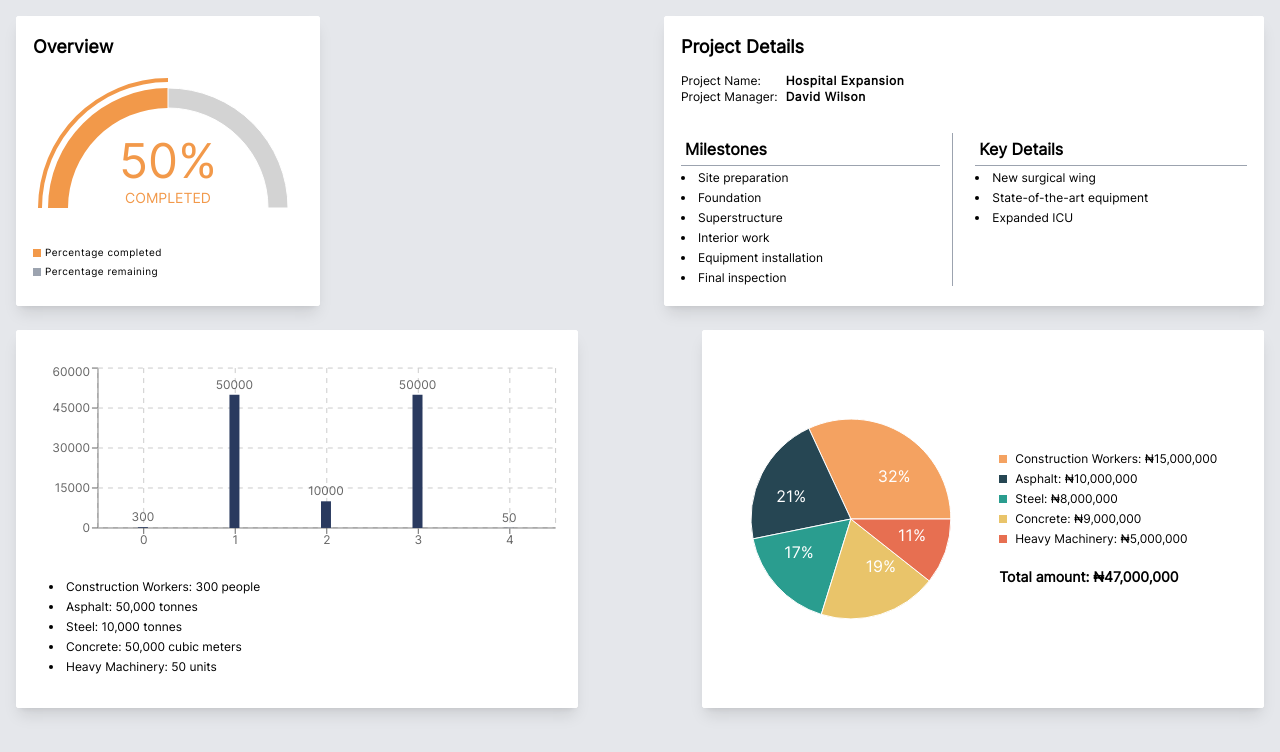
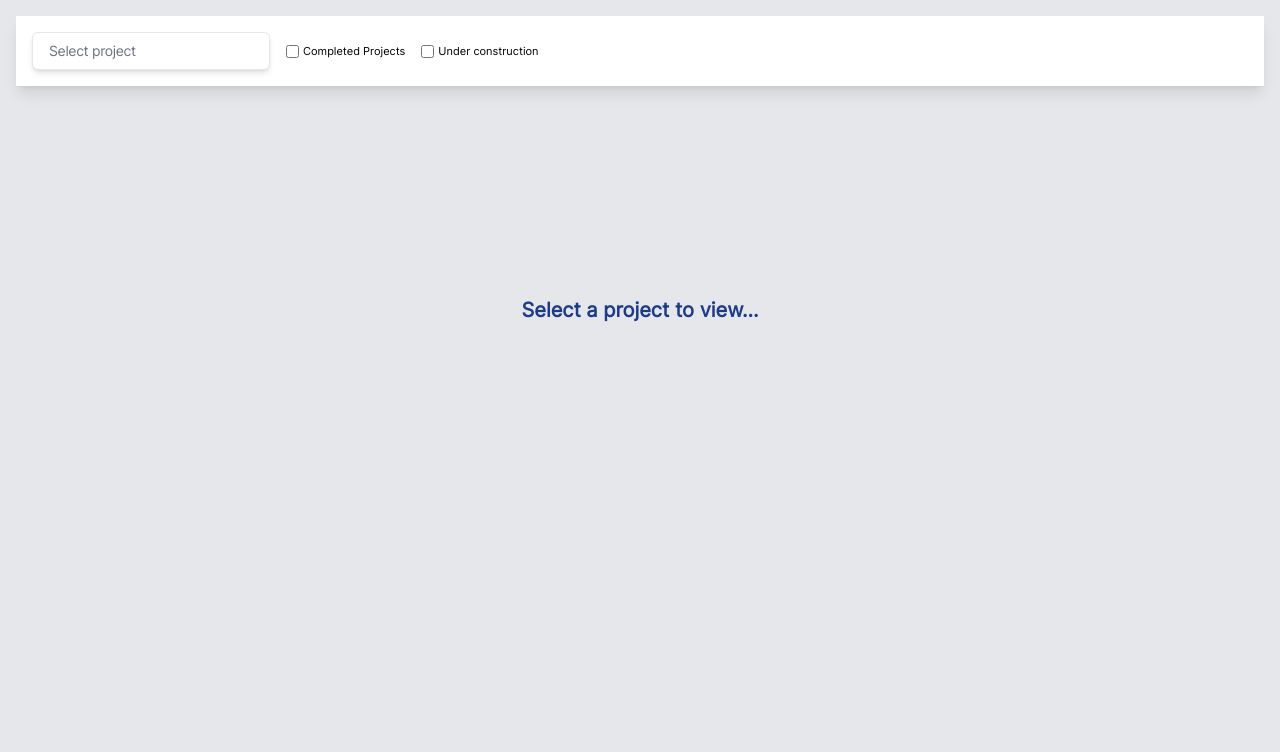
Before and after one commit to Chima-Peter/Construction_Dashboard, a React (Vite) app: page / in a window 1280 px wide. Shown: the top 752 px of the page. Built offline with nearby package versions, Linux system fonts and the light colour scheme.

Commit message:
work out the basic form part

```diff
--- a/src/features/ViewProject/ViewProject.tsx
+++ b/src/features/ViewProject/ViewProject.tsx
@@ -1,18 +1,91 @@
+import { useRef, useState } from "react"
 import Budget from "./budget/Budget"
 import ProjectDetails from "./project_details/ProjectDetails"
 import Resources from "./resources/Resources"
+import { useAppSelector } from "../../app/hooks"
+import { selectCompleteProjects, selectWorkingProjects } from "./ViewProjectSlice"
 
 
 function ViewProjects() {
 
+   // ref to get checkbox
+   const checkRefs = useRef<(HTMLInputElement | null)[]>([])
+
+   // get all projects; complete or not
+   const allProjects = useAppSelector((state) => state.view)
+
+   // get only complete projects
+   const completeProjects = useAppSelector((state) => selectCompleteProjects(state));
+
+   // get only working projects
+   const workingProjects = useAppSelector((state) => selectWorkingProjects(state));
+
+   // set initial state to with all projects before change starts
+   const [projects, setProjects] = useState(allProjects)
+
+   // state to hide the project display till user chooses a project
+   const [show, setShow] = useState(false)
+
+   const handleCheckbox = (index:number, next:number) => {
+
+      // logic to ensure user selects either one checkbox or none.
+      if (checkRefs.current[index])
+         if (!checkRefs.current[next]?.checked) {
+            if (checkRefs.current[index].checked) checkRefs.current[index].checked = true; else checkRefs.current[index].checked = false
+         }
+      else
+         checkRefs.current[index].checked = false
+
+      // check to get correct list of projects from store whether they're complete, in progress and set to correct one
+
+      if (checkRefs.current[0]?.checked && !checkRefs.current[1]?.checked) setProjects(completeProjects)
+      else if (!checkRefs.current[0]?.checked && checkRefs.current[1]?.checked) setProjects(workingProjects)
+      else setProjects(allProjects)
+   }
+
+   const handleOption = (event: React.ChangeEvent<HTMLSelectElement>) => {
+      if (event.target.value !== '') setShow(true);
+      else setShow(false)
+   }
 
    return (
       <main className="bg-gray-200 p-4 min-h-[100vh] flex flex-col gap-6 font-main">
-         <ProjectDetails />
-         <section className="flex w-[100%] gap-4 justify-normal md:justify-between flex-wrap">
-            <Resources />
-            <Budget />
-         </section>
+         <form className="bg-white w-[100%] p-4 shadow-lg flex gap-4 flex-wrap">
+            <select onChange={handleOption} name="project" id="project" className="appearance-none py-2 px-4 border bg-white text-sm font-main tracking-tight text-gray-500 border-gray-200 outline-none focus:shadow-lg shadow-md rounded-md">
+               <option value="">
+                  Select project
+               </option>
+               {
+                  projects.map(project => (
+                     <option value={project.projectDetails.name} key={project.projectDetails.name}>
+                        {project.projectDetails.name}
+                     </option>
+                  ))
+               }
+            </select>
+            <label htmlFor="complete" className="text-[11px] flex items-center gap-1">
+               <input type="checkbox" ref={(el) => (checkRefs.current[0] = el)} name="complete" id="complete" onChange= {() => handleCheckbox(0 ,1)} />
+               Completed Projects
+            </label>
+            <label htmlFor="in-progress" className="text-[11px] flex items-center gap-1">
+               <input type="checkbox" name="in-progress" id="in-progress"  ref={(el) => (checkRefs.current[1] = el)} onChange= {() => handleCheckbox(1, 0)}/>
+               Under construction
+            </label>
+         </form>
+         {
+            show ? <>
+               <ProjectDetails />
+               <section className="flex w-[100%] gap-4 justify-normal md:justify-between flex-wrap">
+                  <Resources />
+                  <Budget />
+               </section>
+            </> :
+               <div className="w-[100%] flex justify-center items-center min-h-[50vh]">
+                  <h1 className="text-xl font-semibold text-blue-900">
+                     Select a project to view...
+                  </h1>
+               </div>
+         }
       </main>
    )
 }
--- a/src/features/ViewProject/ViewProjectSlice.ts
+++ b/src/features/ViewProject/ViewProjectSlice.ts
@@ -209,3 +209,11 @@ export const selectAllResources = createSelector(
 export const selectAllBudgets = createSelector(
    (state: RootState) => state.view, (view) => view.map(project => project.budget)
 )
+
+export const selectCompleteProjects = createSelector(
+   (state: RootState) => state.view, (view) => view.filter(project => project.status === 'completed')
+)
+
+export const selectWorkingProjects = createSelector(
+   (state: RootState) => state.view, (view) => view.filter(project => project.status === 'in progress')
+)
--- a/src/features/ViewProject/budget/Budget.tsx
+++ b/src/features/ViewProject/budget/Budget.tsx
@@ -15,11 +15,9 @@ function Budget() {
          <ul className="flex flex-col gap-1 md:px-4">
                {
                   budget[2].resources.map((item, index) => (
-                     <div className='flex gap-2 items-center'>
+                     <div className='flex gap-2 items-center'  key={item.name}>
                            <div className='w-2 h-2' style={{ backgroundColor: COLORS[index % COLORS.length] }} ></div>
-                           <li
-                              className="font-medium text-xs"
-                              key={item.name}>
+                           <li className="font-medium text-xs">
                               {item.name}: {budget[2].quantity}{numberWithCommas(item.units)}
                            </li>
                      </div>
--- a/src/features/ViewProject/project_details/ProjectDetails.tsx
+++ b/src/features/ViewProject/project_details/ProjectDetails.tsx
@@ -14,7 +14,7 @@ function ProjectDetails() {
                Overview
             </h1>
             <ViewProjectChart />
-            <ul className="flex translate-y-[-110px] self-start flex-col items-start gap-1">
+            <ul className="flex translate-y-[-110px] self-start items-start gap-4 flex-wrap">
                <li className="flex gap-1 items-center">
                   <div className="w-2 h-2 bg-[#F2994A]"></div>
                   <p className="text-[10px] font-medium tracking-wider">
```
